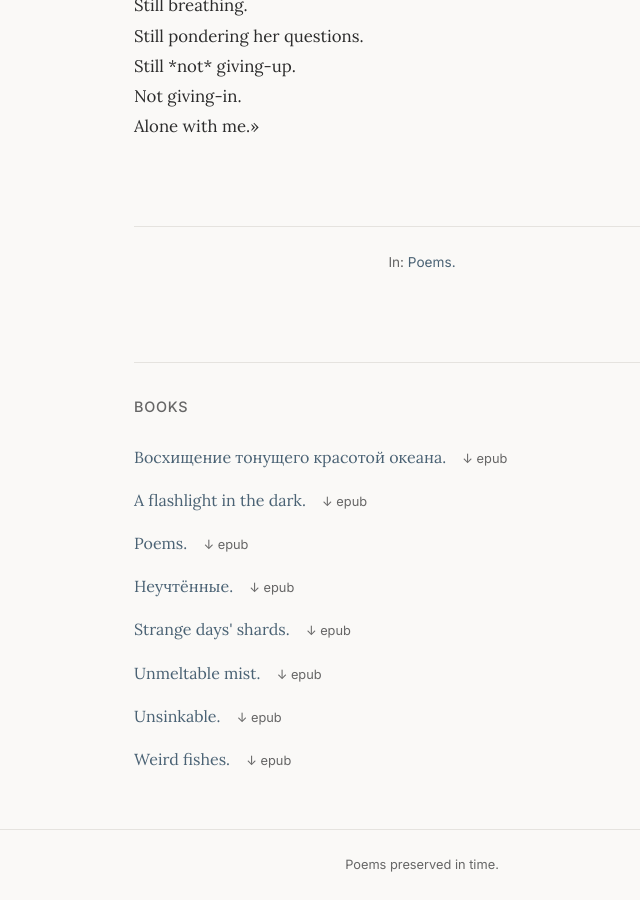
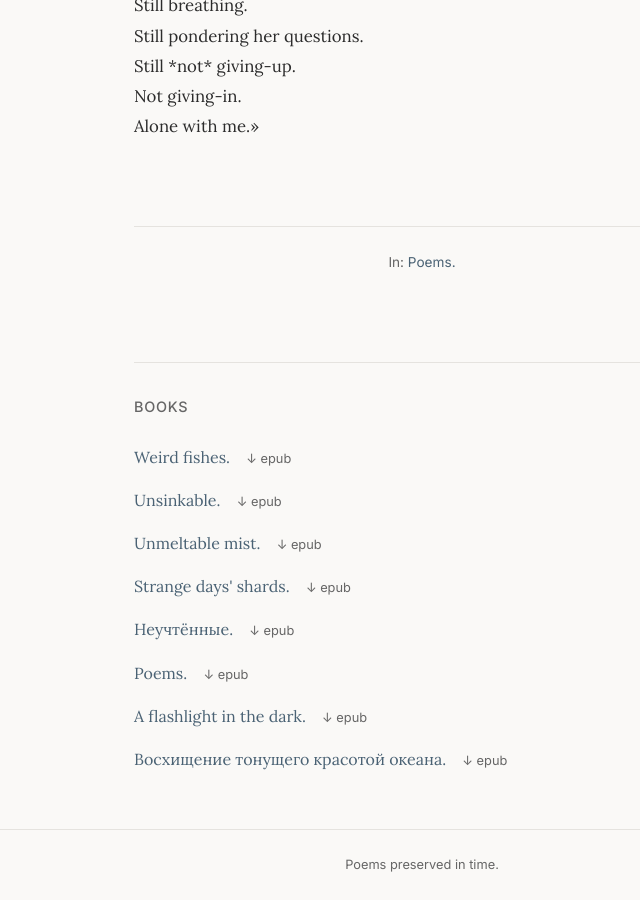
Before and after one commit to whobyphoenix/poetry, a Jekyll site: the page built from index.md, in a window 1280 px wide and 900 px high, scrolled down 8265 px. Shown: the whole window, without its empty margins (218-858 px from the left). Built offline with Jekyll 4.4.1, drawn with Linux system fonts in a browser that asks for light colours.

Commit message:
Add date-based book sorting, CI validation, remove 'book' fallback
- index.md: sort books by date (most recent first)
- index.md: remove 'book' singular field fallback (only 'books')
- book.html: remove 'book' singular field fallback
- deploy.yml: add validation step before Jekyll build
- deploy.yml: deduplicate Python/PyYAML setup steps

https://claude.ai/code/session_01NLXEgAcuHRhFMLNnYNBt3R

```diff
--- a/_layouts/book.html
+++ b/_layouts/book.html
@@ -20,7 +20,7 @@ layout: default
   </header>
 
   <div class="book-poems">
-    {% assign book_poems = site.poems | where_exp: "poem", "poem.books contains book_name or poem.book == book_name" %}
+    {% assign book_poems = site.poems | where_exp: "poem", "poem.books contains book_name" %}
     {% assign sorted_poems = book_poems | sort: "path" %}
     {% for poem in sorted_poems %}
       {% assign path_parts = poem.path | split: '/' %}
--- a/index.md
+++ b/index.md
@@ -1,13 +1,10 @@
 ---
 layout: default
 ---
-{% assign published_poems = site.poems | where_exp: "poem", "poem.books != nil and poem.books != '' and poem.book != nil and poem.book != ''" %}
-{% comment %}Handle both 'books' and 'book' fields{% endcomment %}
 {% assign all_poems = site.poems %}
 {% assign published_poems = "" | split: "" %}
 {% for poem in all_poems %}
-  {% assign has_books = poem.books | default: poem.book | default: "" %}
-  {% if has_books != "" %}
+  {% if poem.books and poem.books != "" %}
     {% assign published_poems = published_poems | push: poem %}
   {% endif %}
 {% endfor %}
@@ -23,8 +20,7 @@ layout: default
 
 <article class="poem">
   <header class="poem-header">
-    {% assign has_books = latest.books | default: latest.book | default: "" %}
-    {% assign book_list = has_books | split: ', ' %}
+    {% assign book_list = latest.books | split: ', ' %}
     {% assign first_book_id = book_list | first | strip %}
     {% assign first_book = site.books | where_exp: "b", "b.path contains first_book_id" | first %}
     {% assign poem_title = latest.poem_title | default: first_book.default_poem_title | default: "..." %}
@@ -66,11 +62,10 @@ layout: default
 {{ latest.text }}
   </div>
 
-  {% assign has_books = latest.books | default: latest.book | default: "" %}
-  {% if has_books != "" %}
+  {% if latest.books and latest.books != "" %}
   <footer class="poem-footer">
     <span class="in-books">In:
-      {% assign book_list = has_books | split: ', ' %}
+      {% assign book_list = latest.books | split: ', ' %}
       {% for book_id in book_list %}
         {% assign book_id_stripped = book_id | strip %}
         {% assign book = site.books | where_exp: "b", "b.path contains book_id_stripped" | first %}
@@ -89,7 +84,8 @@ layout: default
 <section class="books-section">
   <h2>Books</h2>
   <ul class="books-list">
-    {% for book in site.books %}
+    {% assign sorted_books = site.books | sort: "date" | reverse %}
+    {% for book in sorted_books %}
     {% assign book_name = book.path | split: '/' | last | split: '.' | first %}
     <li>
       <a href="{{ book.url | relative_url }}">{{ book.title }}</a>
```
Also changed, not shown: .github/workflows/deploy.yml.
